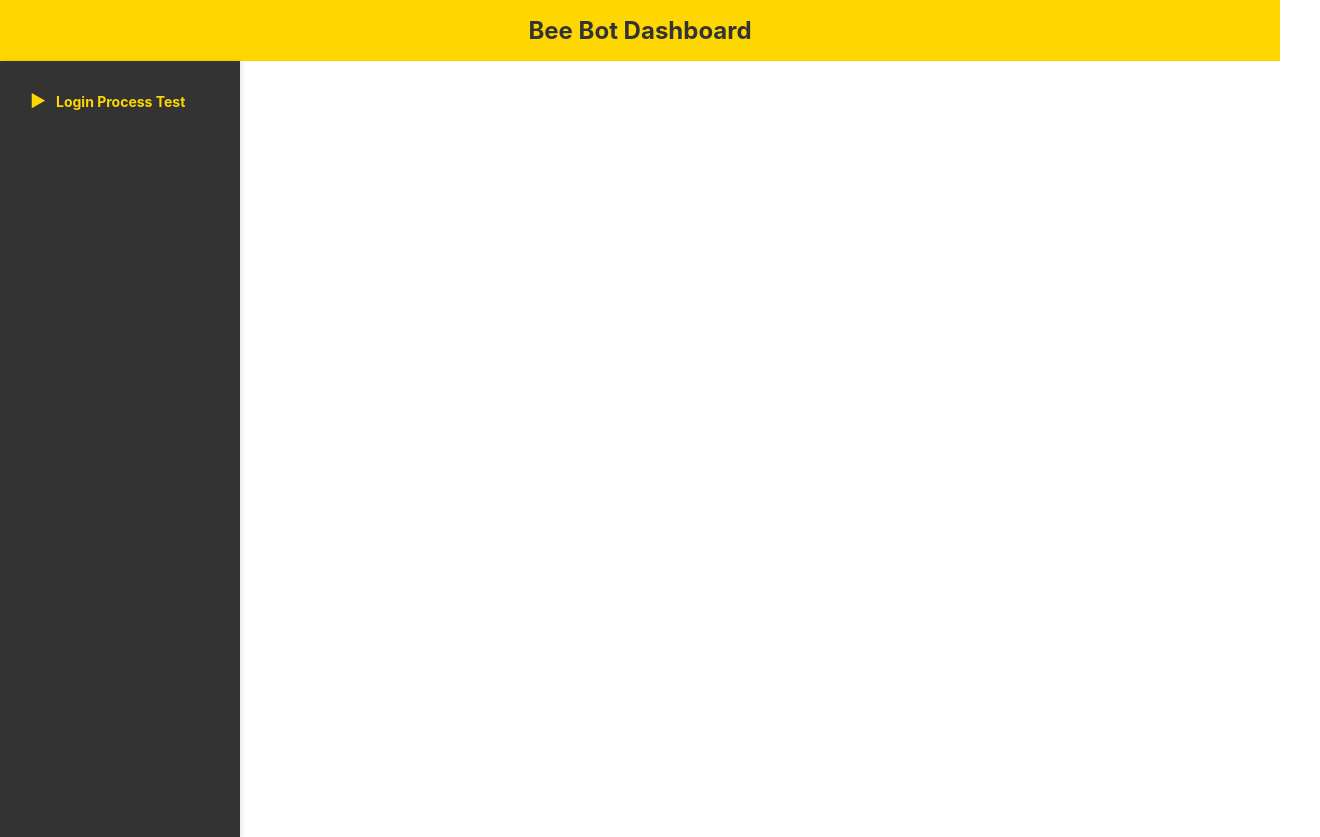
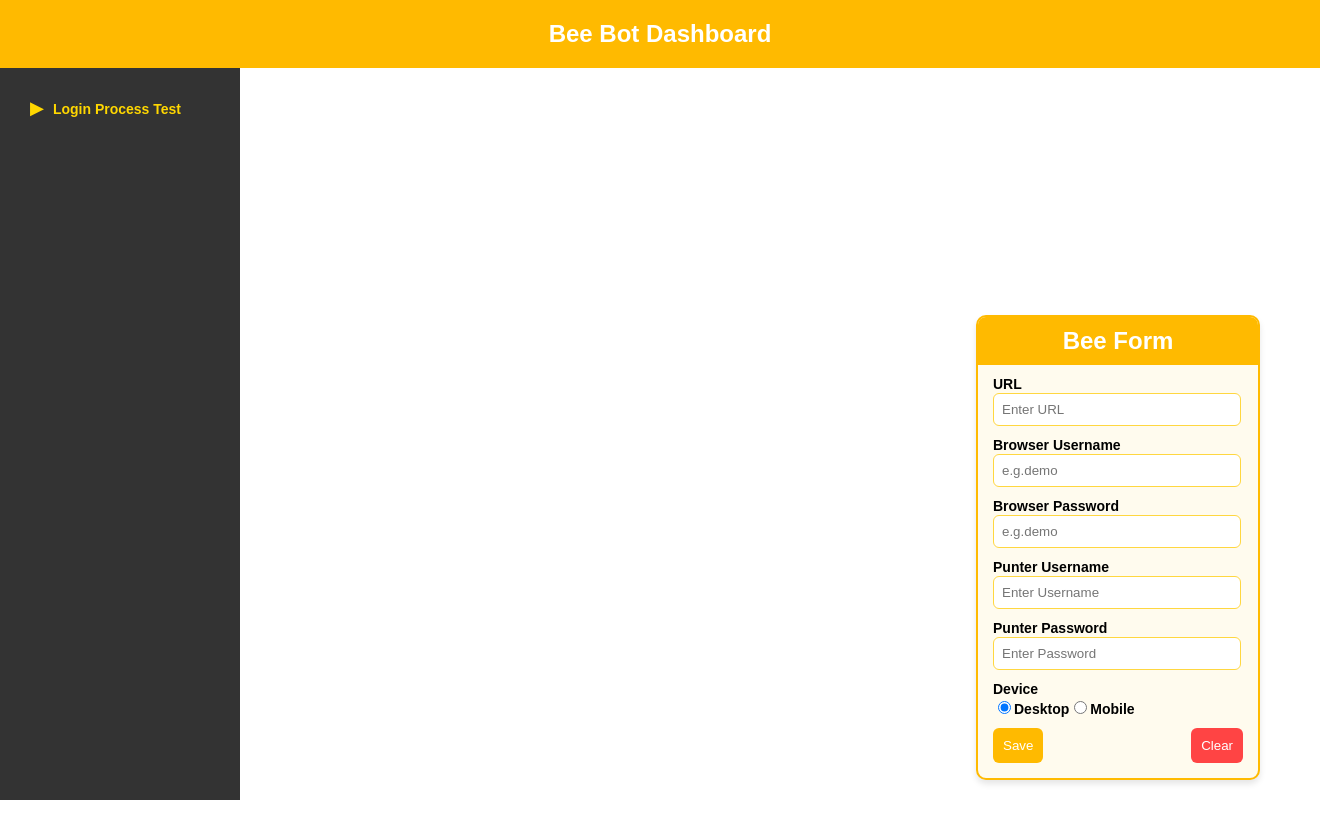
Before and after one commit to Parusha/bee-bot, a React (Create React App) app: page / in a window 1280 px wide. Shown: the whole page, 1320 px wide, since content can reach past the window. After the commit the page ends 800 px from the top, so only its background shows below. Built offline with nearby package versions, Linux system fonts and the light colour scheme.

Commit message:
Added the Bee Form

```diff
--- a/src/App.css
+++ b/src/App.css
@@ -1,64 +1,75 @@
-/* App.css */
-
-@keyframes spin {
-  0% { transform: rotate(0deg); }
-  100% { transform: rotate(360deg); }
+/* Ensure the body and html elements take up the full height */
+html, body {
+  height: 100%;
+  margin: 0;
 }
 
-.spinner {
-  border: 4px solid rgba(255, 223, 0, 0.3); /* Light yellow border with transparency */
-  border-top: 4px solid #ffd700; /* Bright yellow color for the spinner */
-  border-radius: 50%;
-  width: 16px;
-  height: 16px;
-  animation: spin 1s linear infinite; /* Spins the wheel */
+/* General App container */
+.app-container {
+  font-family: Arial, sans-serif;
+  margin: 0;
+  padding: 0;
+  height: 100vh;
+  display: flex;
+  flex-direction: column;
 }
 
-.app-container {
-  display: flex;
-  flex-direction: column;
-  min-height: 100vh;
-  background-color: #fff3b0; /* Light yellow for bee theme */
+/* Header */
+.header {
+  background-color: #ffba00; /* Yellow bee-themed color */
+  color: white;
+  text-align: center;
+  padding: 20px;
+  font-size: 24px;
+  font-weight: bold;
+  position: sticky;
+  top: 0; /* Stick to the top of the viewport */
+  width: 100%; /* Ensure it spans the full width */
+  z-index: 1000; /* Ensure it stays above other content */
 }
 
-.header {
-  background-color: #ffd700; /* Bright yellow color for the header */
-  color: #333;
-  padding: 16px;
-  text-align: center;
-  font-size: 1.5em;
-  font-weight: bold;
-  box-shadow: 0 4px 8px rgba(0, 0, 0, 0.1);
+/* Main content container */
+.main-container {
+  display: flex;
+  flex: 1; /* Allow it to grow and fill available space */
+  flex-direction: row;
+  overflow: hidden; /* Hide overflow if necessary */
 }
 
-.main-container {
-  display: flex;
-  flex: 1;
-}
-
+/* Side menu */
 .side-menu {
   width: 200px;
   background-color: #333; /* Dark black color for bee contrast */
   color: #ffd700; /* Yellow color for text */
   padding: 20px;
   box-shadow: 2px 0 5px rgba(0, 0, 0, 0.1);
-  height: calc(100vh - 64px); /* Full height minus header height */
-  position: sticky;
-  top: 64px; /* Adjusted to be below the header */
+  display: flex;
+  flex-direction: column;
+  flex-shrink: 0; /* Prevent shrinking */
+  overflow-y: auto; /* Allow scrolling if content overflows */
 }
 
-.side-menu ul {
-  list-style-type: none;
-  padding: 0;
-  margin: 0;
+/* Content area */
+.content {
+  flex: 1;
+  padding: 20px;
+  background-color: #fff; /* White background for content */
+  overflow: auto; /* Allow scrolling if content overflows */
 }
 
-.side-menu li {
-  margin: 16px 0;
-  display: flex;
-  align-items: center;
+/* Screenshot section */
+.screenshot-container {
+  margin-top: 20px;
 }
 
+/* Screenshot image */
+.screenshot-image {
+  max-width: 100%;
+  height: auto;
+  margin-bottom: 10px;
+}
+
+/* Play button style */
 .play-button {
   background: none;
   border: none;
@@ -72,10 +83,3 @@
 .play-button:hover {
   transform: scale(1.2);
 }
-/*  */
-
-.content {
-  flex: 1;
-  padding: 20px;
-  background-color: #fff; /* White background for content */
-}
--- a/src/App.js
+++ b/src/App.js
@@ -1,5 +1,6 @@
 import React, { useState } from 'react';
 import TriggerTest from './components/TriggerTest';
+import BeeForm from './BeeForm';
 import './App.css';
 
 const App = () => {
@@ -31,6 +32,7 @@ const App = () => {
               </p>
             </div>
           )}
+          <BeeForm />
         </main>
       </div>
     </div>
--- /dev/null
+++ b/src/BeeForm.css
@@ -0,0 +1,66 @@
+/* Fixed BeeForm on the right-hand side */
+.bee-form {
+  position: fixed;
+  bottom: 20px;
+  right: 20px;
+  width: 250px;
+  background-color: #fffbee;
+  padding: 15px;
+  border-radius: 10px;
+  border: 2px solid #ffba00;
+  box-shadow: 0px 4px 6px rgba(0, 0, 0, 0.1);
+  z-index: 1000;
+}
+
+.bee-form h2 {
+  background-color: #ffba00; /* Yellow header */
+  color: white;
+  padding: 10px;
+  border-radius: 8px 8px 0 0; /* Rounded corners at the top, square at the bottom */
+  text-align: center;
+  margin: -15px -15px 10px -15px;
+}
+.bee-form .form-group {
+  margin-bottom: 10px;
+}
+
+.bee-form .form-group label {
+  font-weight: bold;
+  font-size: 14px;
+}
+
+.bee-form .form-group input[type="text"],
+.bee-form .form-group input[type="password"] {
+  width: 92%;
+  padding: 8px;
+  border: 1px solid #ffd740;
+  border-radius: 6px;
+}
+
+.bee-form .form-actions {
+  display: flex;
+  justify-content: space-between;
+  margin-top: 10px;
+}
+
+.bee-form .save-button {
+  background-color: #ffba00;
+  color: white;
+  padding: 10px;
+  border: none;
+  border-radius: 6px;
+  cursor: pointer;
+}
+
+.bee-form .clear-button {
+  background-color: #ff4444;
+  color: white;
+  padding: 10px;
+  border: none;
+  border-radius: 6px;
+  cursor: pointer;
+}
+
+.clear-button:hover {
+  background-color: #e53e3e;
+}
--- /dev/null
+++ b/src/BeeForm.js
@@ -0,0 +1,137 @@
+import React, { useState, useEffect } from 'react';
+import './BeeForm.css'; // Ensure this CSS file is updated as well
+
+const BeeForm = () => {
+  const [url, setUrl] = useState('');
+  const [username, setUsername] = useState('');
+  const [password, setPassword] = useState('');
+  const [browserUsername, setBrowserUsername] = useState('');
+  const [browserPassword, setBrowserPassword] = useState('');
+  const [device, setDevice] = useState('desktop');
+  const [isFormDisabled, setIsFormDisabled] = useState(false);
+
+  useEffect(() => {
+    // Check if data exists in local storage
+    const savedData = localStorage.getItem('beeFormData');
+    if (savedData) {
+      const { url, username, password, browserUsername, browserPassword, device } = JSON.parse(savedData);
+      setUrl(url);
+      setUsername(username);
+      setPassword(password);
+      setBrowserUsername(browserUsername);
+      setBrowserPassword(browserPassword);
+      setDevice(device);
+      setIsFormDisabled(true);
+    }
+  }, []);
+
+  const handleSave = () => {
+    const formData = { url, username, password, browserUsername, browserPassword, device };
+    localStorage.setItem('beeFormData', JSON.stringify(formData));
+    setIsFormDisabled(true);
+  };
+
+  const handleClear = () => {
+    localStorage.removeItem('beeFormData');
+    setUrl('');
+    setUsername('');
+    setPassword('');
+    setBrowserUsername('');
+    setBrowserPassword('');
+    setDevice('desktop');
+    setIsFormDisabled(false);
+  };
+
+  return (
+    <div className={`bee-form ${isFormDisabled ? 'disabled' : ''}`}>
+      <div className="bee-form-header">
+        <h2>Bee Form</h2>
+      </div>
+      <div className="form-group">
+        <label>URL</label>
+        <input
+          type="text"
+          placeholder="Enter URL"
+          value={url}
+          onChange={(e) => setUrl(e.target.value)}
+          disabled={isFormDisabled}
+        />
+      </div>
+      <div className="form-group">
+        <label>Browser Username</label>
+        <input
+          type="text"
+          placeholder="e.g.demo"
+          value={browserUsername}
+          onChange={(e) => setBrowserUsername(e.target.value)}
+          disabled={isFormDisabled}
+        />
+      </div>
+      <div className="form-group">
+        <label>Browser Password</label>
+        <input
+          type="password"
+          placeholder="e.g.demo"
+          value={browserPassword}
+          onChange={(e) => setBrowserPassword(e.target.value)}
+          disabled={isFormDisabled}
+        />
+      </div>
+      <div className="form-group">
+        <label>Punter Username</label>
+        <input
+          type="text"
+          placeholder="Enter Username"
+          value={username}
+          onChange={(e) => setUsername(e.target.value)}
+          disabled={isFormDisabled}
+        />
+      </div>
+      <div className="form-group">
+        <label>Punter Password</label>
+        <input
+          type="password"
+          placeholder="Enter Password"
+          value={password}
+          onChange={(e) => setPassword(e.target.value)}
+          disabled={isFormDisabled}
+        />
+      </div>
+      <div className="form-group">
+        <label>Device</label>
+        <div>
+          <input
+            type="radio"
+            value="desktop"
+            checked={device === 'desktop'}
+            onChange={() => setDevice('desktop')}
+            disabled={isFormDisabled}
+          />
+          <label>Desktop</label>
+          <input
+            type="radio"
+            value="mobile"
+            checked={device === 'mobile'}
+            onChange={() => setDevice('mobile')}
+            disabled={isFormDisabled}
+          />
+          <label>Mobile</label>
+        </div>
+      </div>
+      <div className="form-actions">
+        <button
+          className={`save-button ${isFormDisabled ? 'disabled' : ''}`}
+          onClick={handleSave}
+          disabled={isFormDisabled}
+        >
+          Save
+        </button>
+        <button className="clear-button" onClick={handleClear}>
+          Clear
+        </button>
+      </div>
+    </div>
+  );
+};
+
+export default BeeForm;
--- a/src/components/TriggerTest.css
+++ b/src/components/TriggerTest.css
@@ -1,3 +1,4 @@
+/* Updated CSS for Spinner */
 .trigger-test-container {
   width: 100%; /* Make the container take full width of the sidebar */
   padding: 10px; /* Adjust padding for the sidebar */
@@ -30,7 +31,7 @@
   height: 20px;
   border: 3px solid rgba(0, 0, 0, 0.3);
   border-radius: 50%;
-  border-top: 3px solid #000;
+  border-top: 3px solid #ffba00; /* Yellow spinner color */
   animation: spin 1s linear infinite;
   display: inline-block;
   margin-right: 8px;
```
